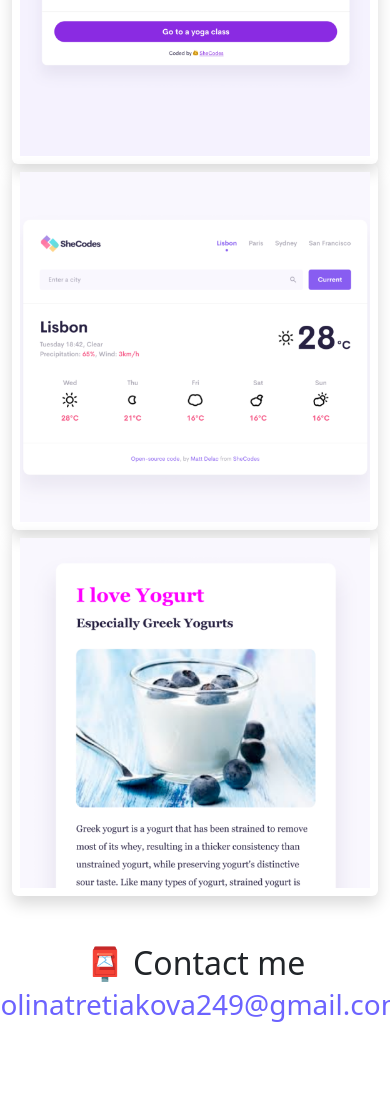
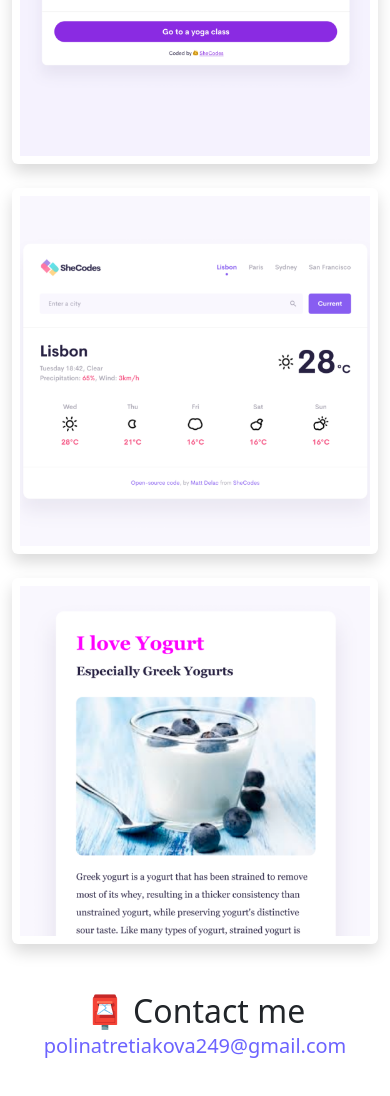
Before and after one commit to PollyT249/Polina-Tretiakova-about-project, a plain HTML site: page about.html in a window 390 px wide. Shown: the part 644-1740 px from the top of the page. Before the commit the page ends 1669 px from the top, so only its background shows below. Drawn offline with nearby package versions, Linux system fonts and the light colour scheme.

Commit message:
Added margin to the body and imgs

```diff
--- a/about.html
+++ b/about.html
@@ -81,14 +81,14 @@
           <img
             src="images/yoga.png"
             alt="Yoga project"
-            class="img-fluid p-2 shadow rounded"
+            class="img-fluid p-2 mb-4 shadow rounded"
           />
         </div>
         <div class="col-sm-4">
           <img
             src="images/weather.png"
             alt="Weather project"
-            class="img-fluid p-2 shadow rounded"
+            class="img-fluid p-2 mb-4 shadow rounded"
           />
         </div>
         <div class="col-sm-4">
--- a/css/styles.css
+++ b/css/styles.css
@@ -5,7 +5,7 @@
 }
 
 body {
-  margin-top: 100px;
+  margin: 100px 0;
 }
 
 h1,
@@ -112,4 +112,8 @@ p {
     text-align: center;
     margin: 0 20px;
   }
+
+  .email-link {
+    font-size: 20px;
+  }
 }
```
Also changed, not shown: index.html (+1 -1 lines).
